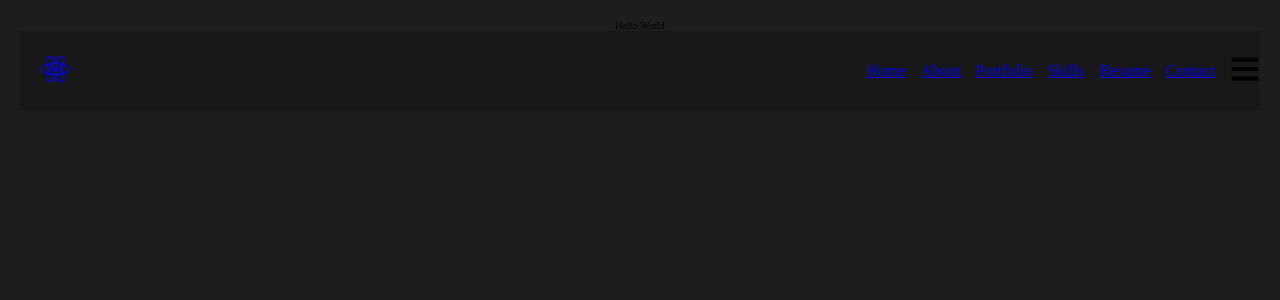
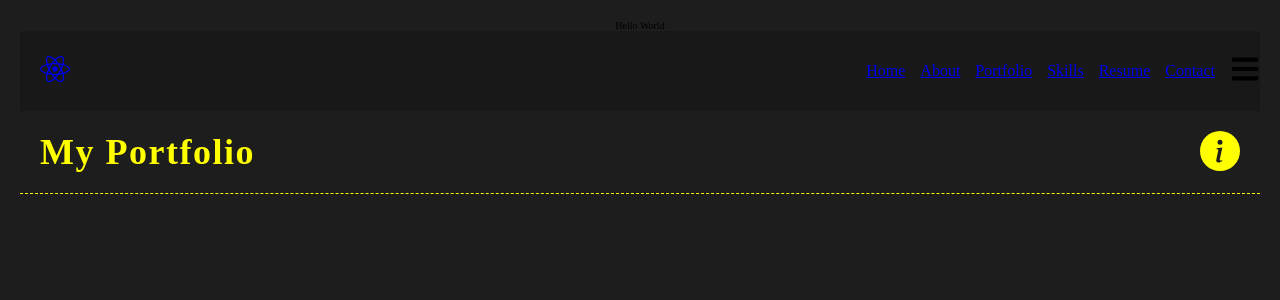
Before and after one commit to Laiba60/PortfolioProject, a React (Vite) app: page /portfolio in a window 1280 px wide. Shown: the top 300 px of the page. Built offline with nearby package versions, Linux system fonts and the light colour scheme.

Commit message:
Removed submodule structure and added files properly

```diff
--- a/src/components/pageHeader/index.jsx
+++ b/src/components/pageHeader/index.jsx
@@ -1,9 +1,12 @@
 import React from 'react'
+import "./style.css";
 
-const PageHeader = () => {
+const PageHeader = (props) => {
+  const {headerText,icon}=props;
   return (
-    <div>
-
+    <div className="wrapper">
+      <h2>{headerText}</h2>
+      <span>{icon}</span>
     </div>
   )
 }
--- /dev/null
+++ b/src/components/pageHeader/style.css
@@ -0,0 +1,22 @@
+.wrapper{
+    display:flex;
+    align-items:center;
+    padding:20px;
+    border-bottom:1px dashed yellow;
+}
+h2{
+    font-size:36px;
+    font-weight:700;
+    letter-spacing:1.5px;
+    line-height:1rem;
+    text-transform:capitalize;
+    color:yellow;
+    display:flex;
+    flex-grow:1;
+
+}
+span{
+    svg{
+        color:yellow;
+    }
+}
--- a/src/container/portfolio/index.jsx
+++ b/src/container/portfolio/index.jsx
@@ -1,10 +1,14 @@
 import React from 'react'
-
+import { BsInfoCircleFill } from "react-icons/bs";
+import PageHeader from "../../components/pageHeader";
 const Portfolio = () => {
   return (
-    <div>
-
-    </div>
+   <section id="portfolio" className="portfolio">
+        <PageHeader
+          headerText="My Portfolio"
+          icon={<BsInfoCircleFill size={40} />}
+        />
+      </section>
   )
 }
 
--- a/src/container/resume/index.jsx
+++ b/src/container/resume/index.jsx
@@ -1,10 +1,15 @@
 import React from 'react'
+import { BsInfoCircleFill } from "react-icons/bs";
+import PageHeader from "../../components/pageHeader";
 
 const index = () => {
   return (
-    <div>
-
-    </div>
+      <section id="resume" className="resume">
+             <PageHeader
+               headerText="My Resume"
+               icon={<BsInfoCircleFill size={40} />}
+             />
+           </section>
   )
 }
 
--- a/src/container/skills/index.jsx
+++ b/src/container/skills/index.jsx
@@ -1,10 +1,14 @@
 import React from 'react'
-
+import { BsInfoCircleFill } from "react-icons/bs";
+import PageHeader from "../../components/pageHeader";
 const Skills= () => {
   return (
-    <div>
-
-    </div>
+   <section id="skills" className="skills">
+         <PageHeader
+           headerText="My Skills"
+           icon={<BsInfoCircleFill size={40} />}
+         />
+       </section>
   )
 }
 
```
Also changed, not shown: src/container/about/index.jsx (+11 -6 lines), src/assets/images/dashboard.png (added).
